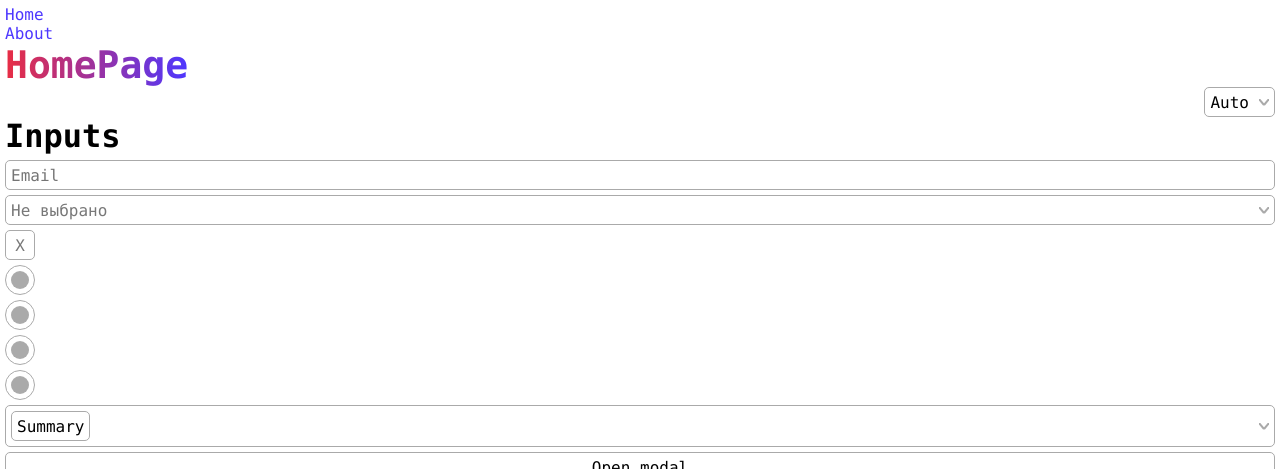
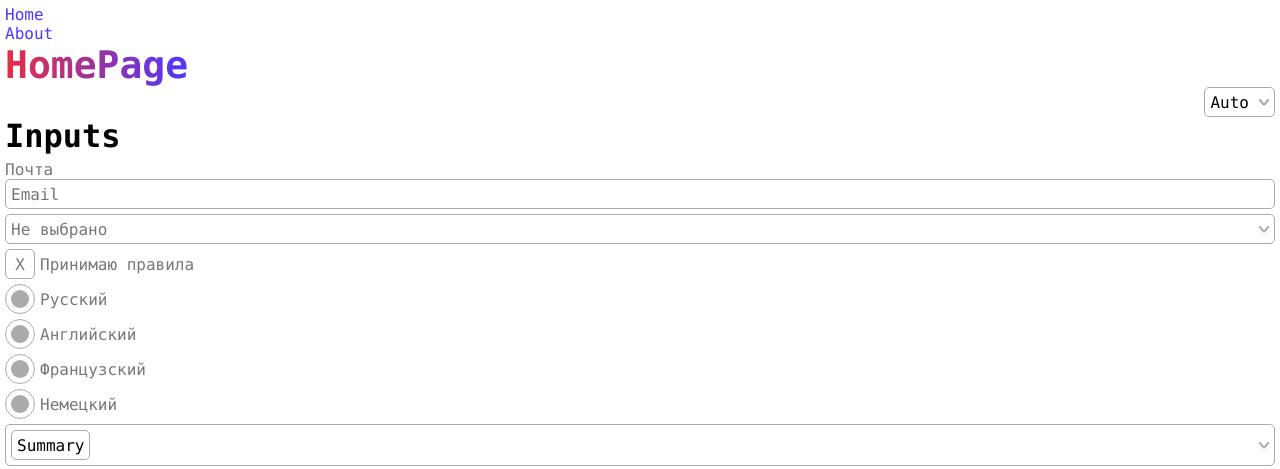
Before and after one commit to VanyaMate/jobfind, a Nuxt app: page / in a window 1280 px wide. Shown: the top 469 px of the page. Built offline with nearby package versions, Linux system fonts and the light colour scheme; what @vanyamate/commiter would draw is missing.

Commit message:
🔥 New feature : UI Kit - Добавил Label для AppCheckbox и AppRadio, отдельный AppTopLabel

```diff
--- a/components/app/inputs/AppCheckbox/AppCheckbox.vue
+++ b/components/app/inputs/AppCheckbox/AppCheckbox.vue
@@ -8,7 +8,10 @@
             :checked="props.modelValue"
             @change="$emit('update:modelValue', ($event.target as HTMLInputElement).checked)"
         />
-        <label :for="id"></label>
+        <label class="icon" :for="id"></label>
+        <label class="text" :for="id" v-if="$slots['default']">
+            <slot/>
+        </label>
     </div>
 </template>
 
@@ -30,10 +33,16 @@ defineOptions({
 
 <style scoped>
 .container {
-    display : inline-block;
-    height  : var(--all-input-height-medium);
+    display     : inline-flex;
+    align-items : center;
+    gap         : var(--offset-small);
+    height      : var(--all-input-height-medium);
 
-    label {
+    input {
+        position : absolute;
+    }
+
+    .icon {
         width           : var(--all-input-height-medium);
         height          : var(--all-input-height-medium);
         background      : var(--bg-main);
@@ -55,30 +64,51 @@ defineOptions({
     input:focus-within,
     input:focus {
         &:checked {
-            ~ label {
-                border     : 1px solid var(--primary-color);
-                background : var(--bg-second);
-                outline    : 1px solid var(--primary-color);
+            ~ .icon {
+                border  : 1px solid var(--primary-color);
+                outline : 1px solid var(--primary-color);
+            }
+
+            ~ .text {
+                color : var(--color-second);
             }
         }
 
         &:not(:checked) {
-            ~ label {
+            ~ .icon {
                 border     : 1px solid var(--border-color);
                 background : var(--bg-second);
                 outline    : 1px solid var(--border-color);
             }
+
+            ~ .text {
+                color : var(--color-second);
+            }
         }
     }
 
-    input:checked ~ label {
-        &:after {
-            content : '✓';
+    input:checked {
+        ~ .icon {
+            &:after {
+                content : '✓';
+            }
+
+            border     : 1px solid var(--primary-color);
+            background : var(--bg-main);
+            color      : var(--primary-color);
         }
 
-        border     : 1px solid var(--primary-color);
-        background : var(--bg-main);
-        color      : var(--primary-color);
+        ~ .text {
+            color : var(--color-main);
+        }
+    }
+
+    .text {
+        color : var(--color-invisible);
+
+        &:hover {
+            color : var(--color-second);
+        }
     }
 }
 </style>
--- a/components/app/inputs/AppRadio/AppRadio.vue
+++ b/components/app/inputs/AppRadio/AppRadio.vue
@@ -7,7 +7,10 @@
             :class="['hidden', props.class]"
             @change="$emit('update:modelValue', ($event.target as HTMLInputElement).checked)"
         />
-        <label :for="id"></label>
+        <label class="icon" :for="id"></label>
+        <label class="text" :for="id" v-if="$slots['default']">
+            <slot/>
+        </label>
     </div>
 </template>
 
@@ -29,26 +32,40 @@ defineOptions({
 
 <style scoped>
 .container {
-    display : inline-block;
+    display     : inline-flex;
+    gap         : var(--offset-small);
+    align-items : center;
+
+    input {
+        position : absolute;
+    }
 
     input:checked {
-        ~ label {
+        ~ .icon {
             border : 1px solid var(--primary-color);
 
             &:after {
                 background : var(--primary-color);
             }
         }
+
+        ~ .text {
+            color : var(--color-main);
+        }
     }
 
     input:focus-within,
     input:focus {
-        ~ label {
+        ~ .icon {
             outline : 1px solid var(--primary-color);
+        }
+
+        ~ .text {
+            color : var(--color-second);
         }
     }
 
-    label {
+    .icon {
         width           : var(--all-input-height-medium);
         height          : var(--all-input-height-medium);
         border          : 1px solid var(--border-color);
@@ -75,5 +92,13 @@ defineOptions({
             background : var(--bg-second);
         }
     }
+
+    .text {
+        color : var(--color-invisible);
+
+        &:hover {
+            color : var(--color-second);
+        }
+    }
 }
 </style>
--- /dev/null
+++ b/components/app/label/AppTopLabel/AppTopLabel.vue
@@ -0,0 +1,33 @@
+<template>
+    <label>
+        <span>
+            <slot name="label">Текст лейбла</slot>
+        </span>
+        <slot name="input"/>
+    </label>
+</template>
+
+<script setup lang="ts">
+import type { HTMLAttributes } from 'vue';
+
+
+interface Props extends /* @vue-ignore */ HTMLAttributes {
+
+}
+
+const props = defineProps<Props>();
+
+defineOptions({
+    inheritAttrs: false,
+});
+</script>
+
+<style scoped>
+label {
+    > span {
+        display   : inline-block;
+        font-size : var(--font-size-m);
+        color     : var(--color-invisible);
+    }
+}
+</style>
--- a/pages/index.vue
+++ b/pages/index.vue
@@ -7,12 +7,19 @@
     </div>
     <AppForm @submit="onSubmit">
         <h2>Inputs</h2>
+        <AppTopLabel>
+            <template v-slot:label>
+                Почта
+            </template>
+            <template v-slot:input>
                 <AppInput
                     placeholder="Email"
                     v-model="email"
                     v-bind="emailProps"
                     :error="form.errors.value.email"
                 />
+            </template>
+        </AppTopLabel>
         <AppSelect
             v-model="amount"
             v-bind="amountProps"
@@ -25,11 +32,13 @@
         <AppCheckbox
             v-model="rules"
             v-bind="rulesProps"
-        />
-        <AppRadio v-model="lang" v-bind="langProps" value="Ru"/>
-        <AppRadio v-model="lang" v-bind="langProps" value="En"/>
-        <AppRadio v-model="lang" v-bind="langProps" value="Fr"/>
-        <AppRadio v-model="lang" v-bind="langProps" value="De"/>
+        >
+            Принимаю правила
+        </AppCheckbox>
+        <AppRadio v-model="lang" v-bind="langProps" value="Ru">Русский</AppRadio>
+        <AppRadio v-model="lang" v-bind="langProps" value="En">Английский</AppRadio>
+        <AppRadio v-model="lang" v-bind="langProps" value="Fr">Французский</AppRadio>
+        <AppRadio v-model="lang" v-bind="langProps" value="De">Немецкий</AppRadio>
         <AppDetails>
             <template v-slot:summary="{ open }">
                 <AppButton @click="open" type="button">
@@ -155,6 +164,7 @@ import AppModal from '~/components/app/modal/AppModal/AppModal.vue';
 import AppDetails from '~/components/app/details/AppDetails/AppDetails.vue';
 import AppText from '~/components/app/typography/AppText/AppText.vue';
 import { AppTextColor } from '~/components/app/typography/AppText/types/AppText.types';
+import AppTopLabel from '~/components/app/label/AppTopLabel/AppTopLabel.vue';
 
 
 const tabs = ref('Checkboxes');
```
Also changed, not shown: 1 other file (tests, documents, lock files or other folders). Lines whose indentation alone changed are shown as unchanged.
